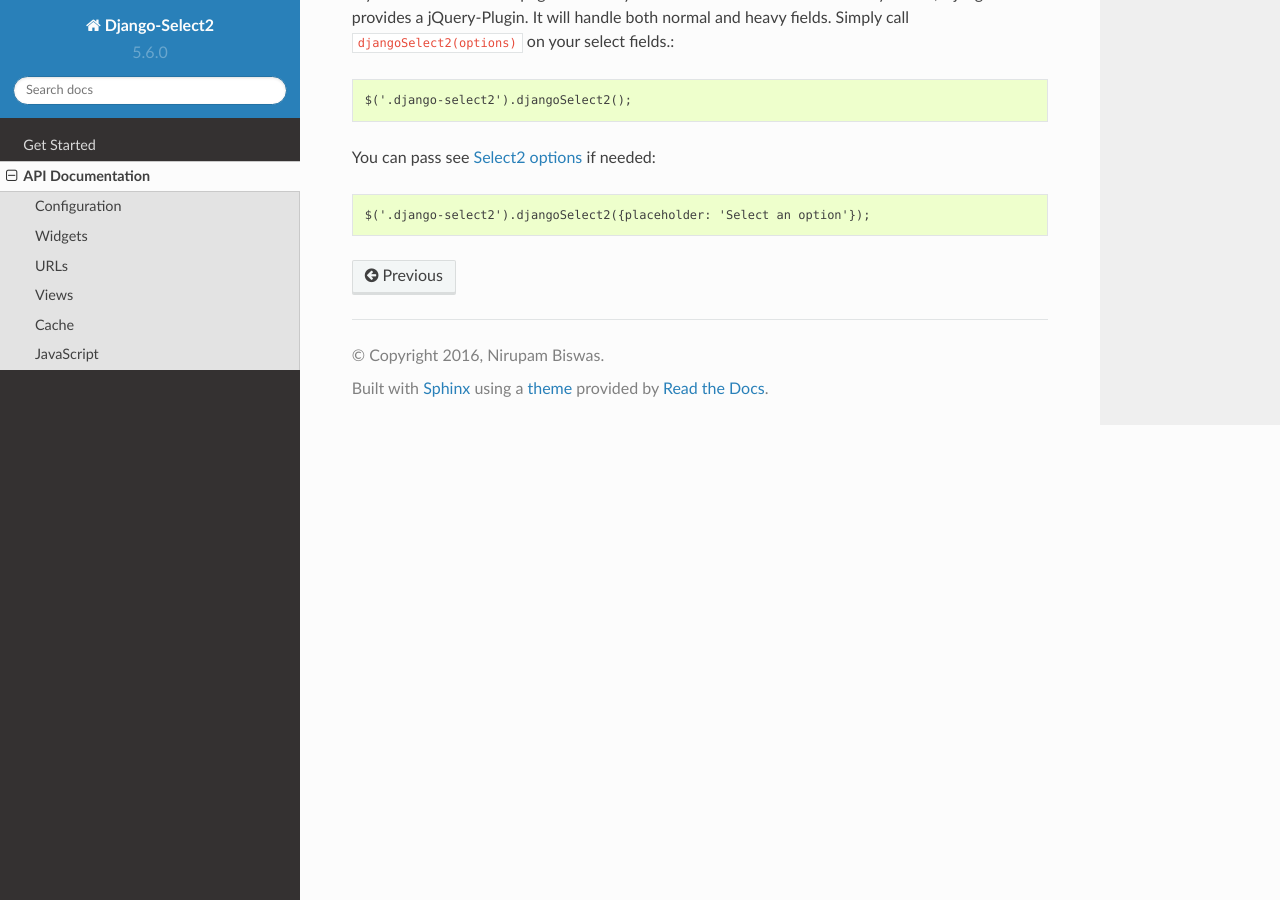
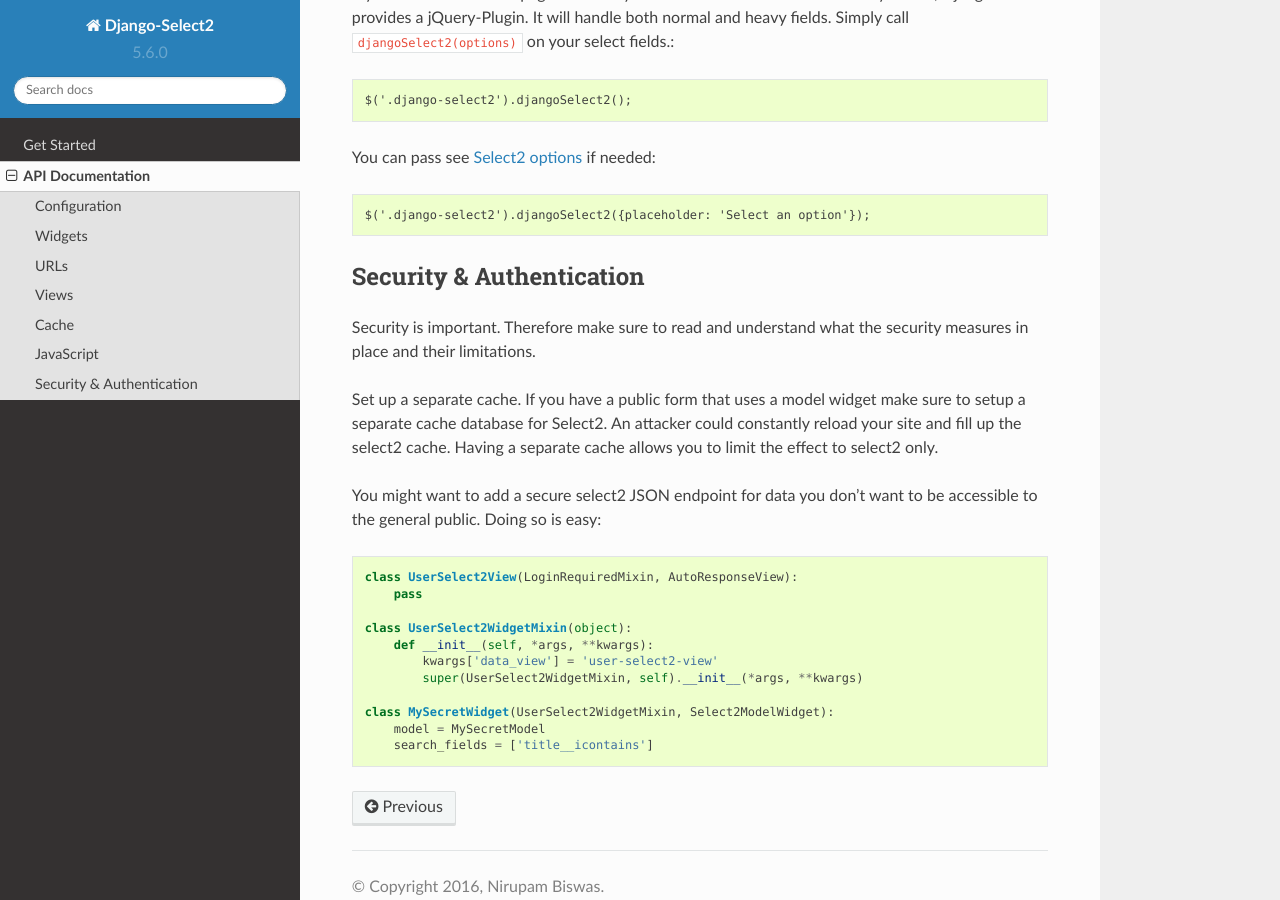
Before and after one commit to vitalii312/Vacasa, a Sphinx documentation site: the page built from docs/django_select2.rst, in a window 1280 px wide and 900 px high, scrolled down 1208 px. Built offline with Sphinx 7.4.7 and the Read the Docs theme 2.0.0, drawn with Linux system fonts in a browser that asks for light colours.

Commit message:
Fixes security bug and adds secruity documentation
An attacker was able to use a `field_id` from a "secret" field
and use if on any even the default public select2 view and
receive the data without authentication.

```diff
--- a/docs/django_select2.rst
+++ b/docs/django_select2.rst
@@ -58,3 +58,29 @@
 You can pass see `Select2 options <https://select2.github.io/options.html>`_ if needed::
 
         $('.django-select2').djangoSelect2({placeholder: 'Select an option'});
+
+Security & Authentication
+-------------------------
+
+Security is important. Therefore make sure to read and understand what
+the security measures in place and their limitations.
+
+Set up a separate cache. If you have a public form that uses a model widget
+make sure to setup a separate cache database for Select2. An attacker
+could constantly reload your site and fill up the select2 cache.
+Having a separate cache allows you to limit the effect to select2 only.
+
+You might want to add a secure select2 JSON endpoint for data you don't
+want to be accessible to the general public. Doing so is easy::
+
+    class UserSelect2View(LoginRequiredMixin, AutoResponseView):
+        pass
+
+    class UserSelect2WidgetMixin(object):
+        def __init__(self, *args, **kwargs):
+            kwargs['data_view'] = 'user-select2-view'
+            super(UserSelect2WidgetMixin, self).__init__(*args, **kwargs)
+
+    class MySecretWidget(UserSelect2WidgetMixin, Select2ModelWidget):
+        model = MySecretModel
+        search_fields = ['title__icontains']
```
Also changed, not shown: CHANGELOG.md (+19 -0 lines), 3 other files.
